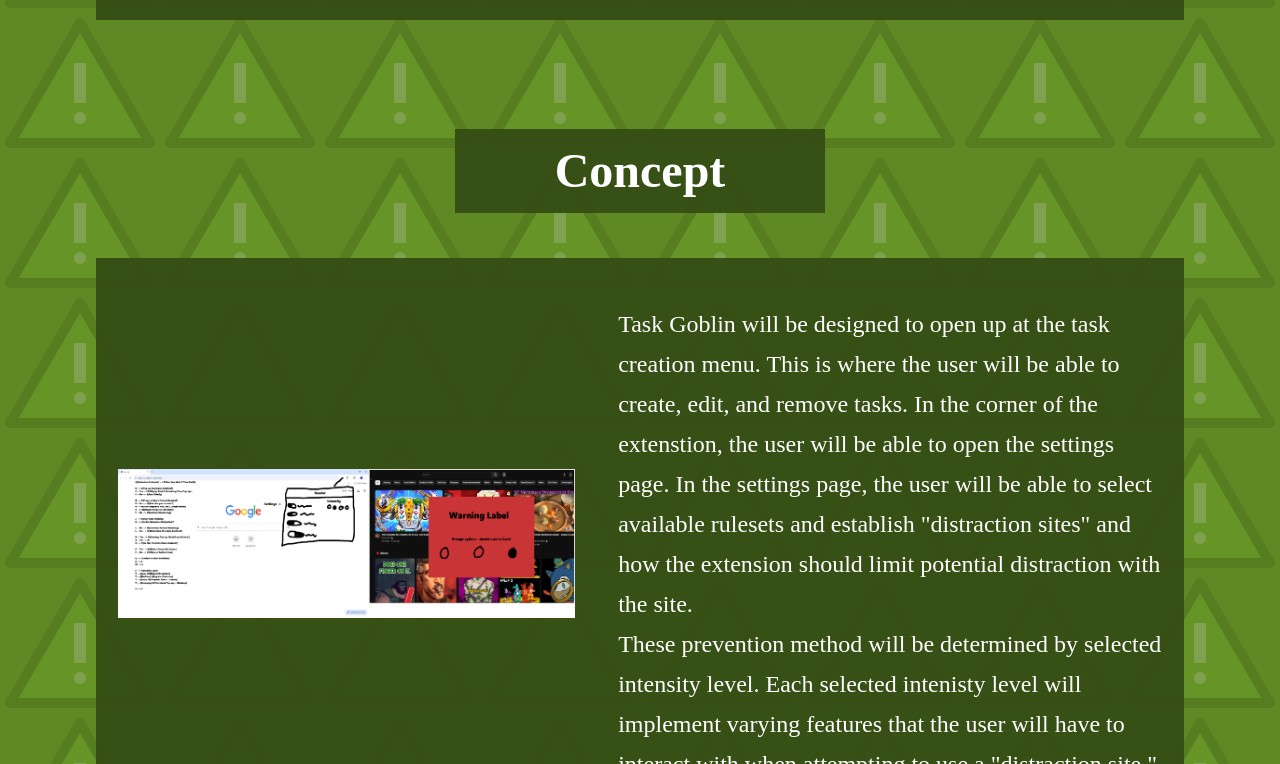
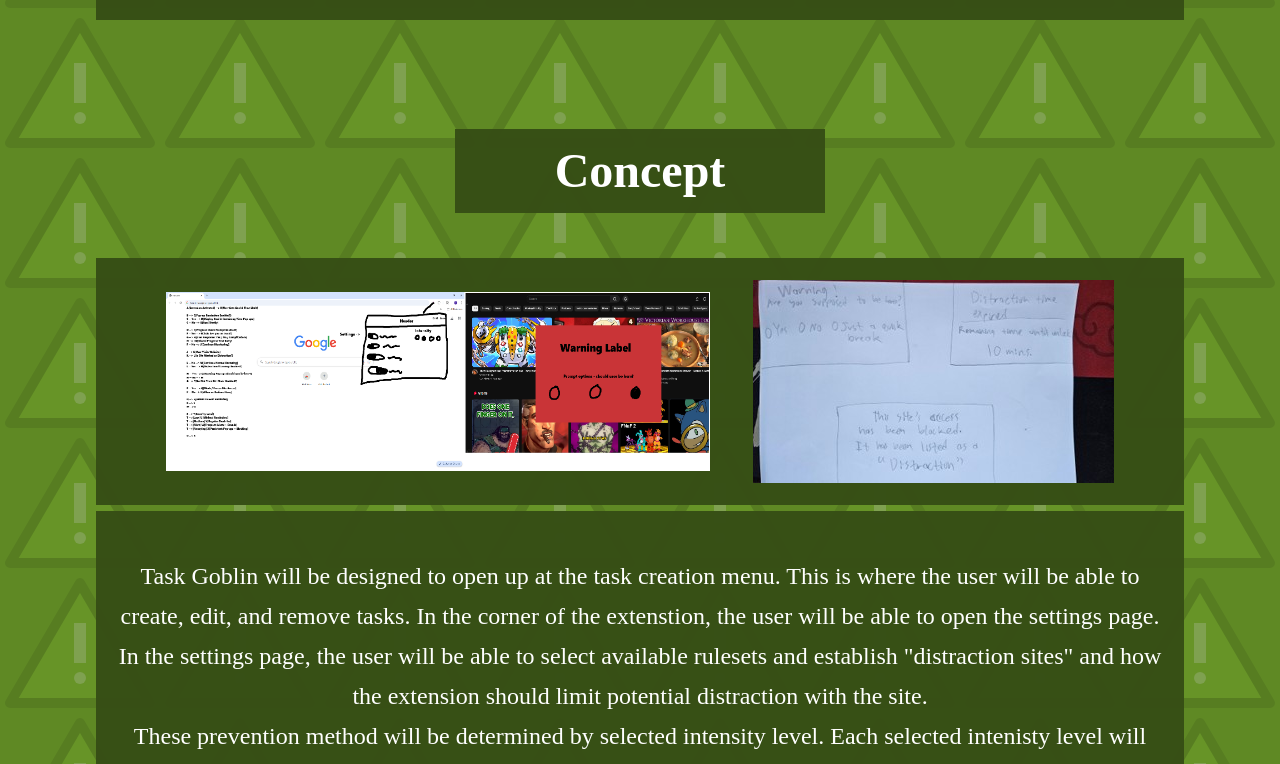
Before and after one commit to DexterPac/GetToKnowDexter, a plain HTML site: page Pages/Normal/SipProjectNormal.html in a window 1280 px wide. Shown: the part 2847-3611 px from the top of the page. Drawn offline with Linux system fonts and the light colour scheme.

Commit message:
updated sip content

```diff
--- a/Pages/Normal/Code/sipstylenormal.css
+++ b/Pages/Normal/Code/sipstylenormal.css
@@ -136,6 +136,10 @@ body {
         max-width: 42%;
         aspect-ratio: 16 / 9;
     }
+    .imgshortlong {
+        max-width: 50%;
+        aspect-ratio: 16 / 6;
+    }
 
 }
 
--- a/Pages/Normal/SipProjectNormal.html
+++ b/Pages/Normal/SipProjectNormal.html
@@ -42,7 +42,7 @@
                         standard. Instead, there needs to be some sort of tool that can help reduce the chance of a distraction
                         in addition to being able to redirect its user back on track in the event of one occurring.
                     </p>
-                    <img class="imgshort" src="../../SipImages/sipimage1.png">
+                    <img class="imgshortlong" src="../../SipImages/sipimage1.png">
                 </div>
             </div>
             <div class="maincontentsection">
@@ -76,17 +76,28 @@
             <div class="maincontentsection">
                 <h2>Concept</h2>
                 <div class="contententry">
-                    <img class="imgshort" src="../../SipImages/sipimage4.png">
-                    <p>Task Goblin will be designed to open up at the task creation menu. This is where the
-                        user will be able to create, edit, and remove tasks. In the corner of the extenstion,
-                        the user will be able to open the settings page. In the settings page, the user will
-                        be able to select available rulesets and establish "distraction sites" and how the
-                        extension should limit potential distraction with the site.
+                    <div style="width: 100%; display: flex; flex-direction: row;align-items: center; justify-content: center;">
+                        <img class="imgshortlong" src="../../SipImages/sipimage4.png">
+                        <img class="imgshort" src="../../SipImages/sketch1.jpg">
+                    </div>
+                </div>
+                <div class="contententry">
+                    <p style="text-align: center;">Task Goblin will be designed to open up at the task creation
+                        menu. This is where the user will be able to create, edit, and remove tasks. In the corner
+                        of the extenstion, the user will be able to open the settings page. In the settings page,
+                        the user will be able to select available rulesets and establish "distraction sites" and
+                        how the extension should limit potential distraction with the site.
                         <br>
                         These prevention method will be determined by selected intensity level. Each selected
                         intenisty level will implement varying features that the user will have to interact with
                         when attempting to use a "distraction site."
                     </p>
+                </div>
+                <div class="contententry">
+                    <div style="width: 100%; display: flex; flex-direction: row;align-items: center; justify-content: center;">
+                        <img class="imgshort" src="../../SipImages/sketch2.jpg">
+                        <img class="imgshort" src="../../SipImages/sketch3.jpg">
+                    </div>
                 </div>
             </div>
             <div style="display:inline-block; width:100%; height:10vh;"></div>
```
Also changed, not shown: SipImages/sketch1.jpg (added), SipImages/sketch2.jpg (added), SipImages/sketch3.jpg (added).
